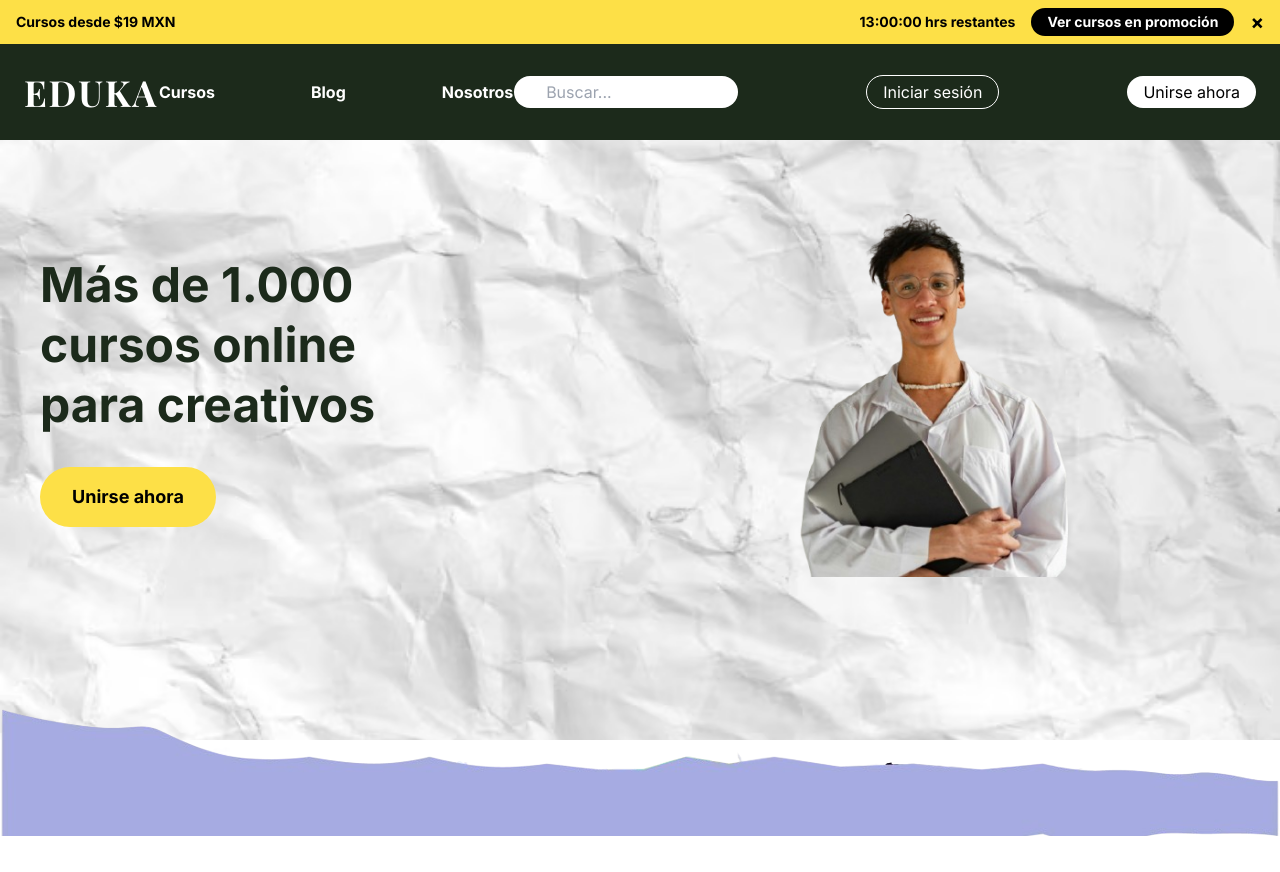
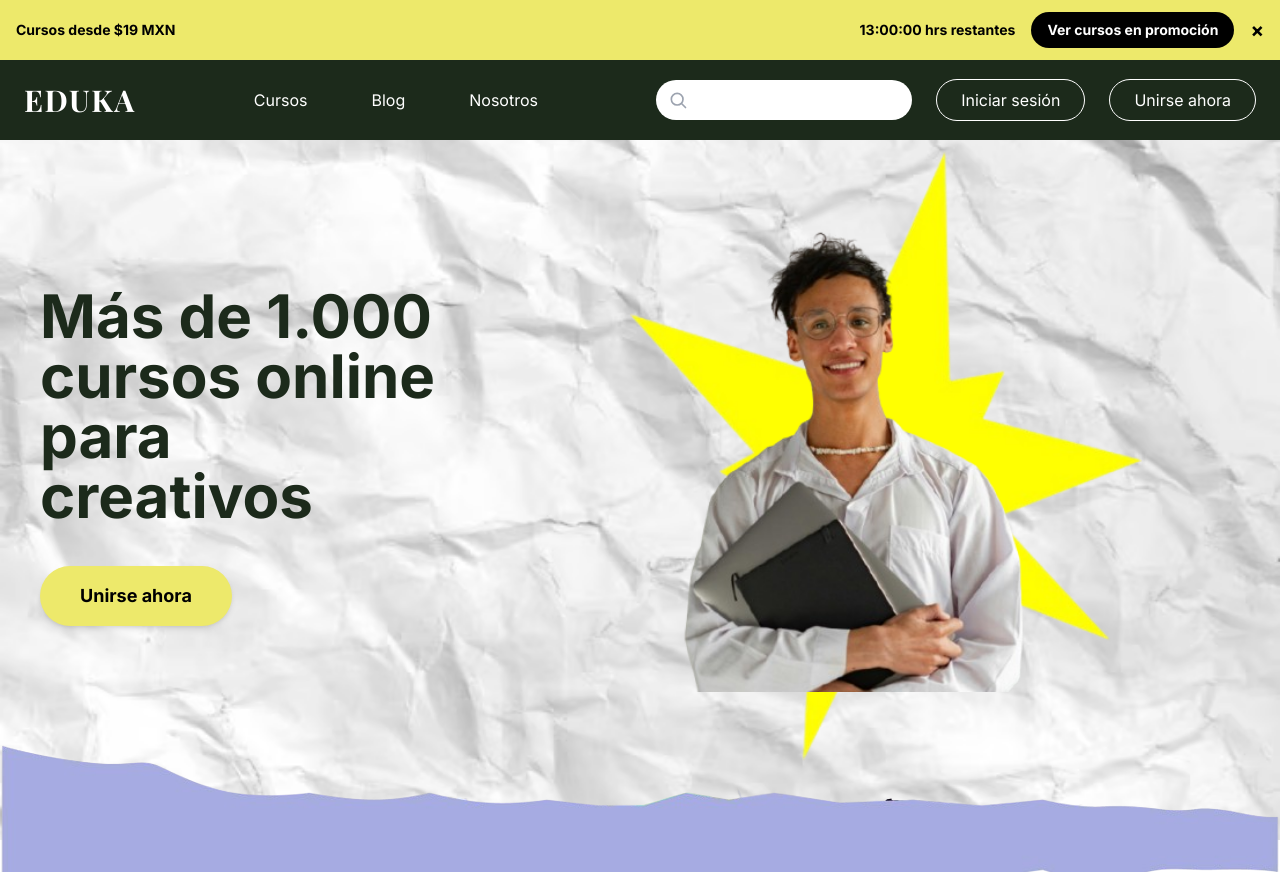
Before and after one commit to Jomaruwu03/EDUKA, a plain HTML site: page index.html in a window 1280 px wide. Before the commit the page ends 836 px from the top, so only its background shows below. Drawn offline with nearby package versions, Linux system fonts and the light colour scheme.

Commit message:
holaaaaaaaaaaaaaaaaaaaaaaaaaaaaaaaaaaa

```diff
--- a/index.html
+++ b/index.html
@@ -13,83 +13,135 @@
     .font-body {
       font-family: 'Inter', sans-serif;
     }
-
-    /* Estrellas/rayos amarillos */
-    .star {
+    .star-shape {
       position: absolute;
-      background: #FDE047;
+      background: #EDE96B;
       clip-path: polygon(50% 0%, 61% 35%, 98% 35%, 68% 57%, 79% 91%, 50% 70%, 21% 91%, 32% 57%, 2% 35%, 39% 35%);
     }
-
-    .ray {
+    .triangle-shape {
       position: absolute;
-      background: #FDE047;
-      transform-origin: center;
+      background: #EDE96B;
     }
   </style>
 </head>
 <body class="bg-white font-body">
 
   <!-- Barra superior -->
-  <div class="bg-yellow-300 text-black text-sm flex justify-between items-center px-4 py-2 font-bold">
+  <div class="bg-[#EDE96B] text-black text-sm flex justify-between items-center px-4 py-3 font-bold">
     <span>Cursos desde $19 MXN</span>
     <div class="flex items-center gap-4">
-      <span>13:00:00 hrs restantes</span>
-      <button class="bg-black text-white px-4 py-1 rounded-full">Ver cursos en promoción</button>
-      <button class="text-xl leading-none">&times;</button>
+      <span class="hidden sm:inline">13:00:00 hrs restantes</span>
+      <button class="bg-black text-white px-4 py-2 rounded-full text-xs sm:text-sm">Ver cursos en promoción</button>
+      <button class="text-xl leading-none hover:opacity-70">&times;</button>
     </div>
   </div>
 
   <!-- Navbar -->
-  <nav class="bg-[#1C2A1B] text-white flex justify-between items-center px-6 py-4 h-24">
-    <div class="text-4xl font-title font-bold tracking-wider">EDUKA</div>
-    <div class="flex gap-24 items-center">
-      <a href="#" class="font-semibold">Cursos</a>
-      <a href="#" class="font-semibold">Blog</a>
-      <a href="#" class="font-semibold">Nosotros</a>
+  <nav class="bg-[#1C2A1B] text-white flex justify-between items-center px-4 sm:px-6 py-4 h-16 sm:h-20 relative">
+
+    <!-- Vista móvil: Solo hamburguesa y buscador -->
+    <div class="md:hidden flex items-center gap-4 w-full">
+      <!-- Botón hamburguesa -->
+      <button id="menu-toggle" class="text-white text-2xl focus:outline-none">
+        <svg class="w-6 h-6" fill="none" stroke="currentColor" viewBox="0 0 24 24">
+          <path stroke-linecap="round" stroke-linejoin="round" stroke-width="2" d="M4 6h16M4 12h16M4 18h16"></path>
+        </svg>
+      </button>
+
+      <!-- Barra de búsqueda móvil -->
+      <div class="relative flex-1">
+        <input type="text" class="pl-10 pr-4 py-2 rounded-full text-black w-full border-0 focus:outline-none" />
+        <span class="absolute left-3 top-1/2 transform -translate-y-1/2 text-gray-400">
+          <svg xmlns="http://www.w3.org/2000/svg" class="h-5 w-5" fill="none" viewBox="0 0 24 24" stroke="currentColor">
+            <circle cx="11" cy="11" r="7" stroke="currentColor" stroke-width="2" fill="none"/>
+            <line x1="16.5" y1="16.5" x2="21" y2="21" stroke="currentColor" stroke-width="2" stroke-linecap="round"/>
+          </svg>
+        </span>
+      </div>
     </div>
-    <div class="flex items-center gap-32">
-      <input type="text" placeholder="Buscar..." class="px-8 py-1 rounded-full text-black w-56" />
-      <button class="border border-white px-4 py-1 rounded-full">Iniciar sesión</button>
-      <button class="bg-white text-black px-4 py-1 rounded-full">Unirse ahora</button>
+
+    <!-- Vista desktop: Logo -->
+    <div class="hidden md:block text-2xl sm:text-3xl font-title font-bold tracking-wider">EDUKA</div>
+
+    <!-- Menú de navegación -->
+    <div id="menu" class="hidden flex-col gap-6 absolute top-16 sm:top-20 left-0 w-full bg-[#1C2A1B] text-white px-6 py-4 z-50 md:static md:flex md:flex-row md:gap-16 md:bg-transparent md:w-auto md:p-0">
+      <a href="#" class="font-medium hover:text-gray-300 py-2 md:py-0">Cursos</a>
+      <a href="#" class="font-medium hover:text-gray-300 py-2 md:py-0">Blog</a>
+      <a href="#" class="font-medium hover:text-gray-300 py-2 md:py-0">Nosotros</a>
     </div>
+
+    <!-- Zona de búsqueda y botones (solo desktop) -->
+    <div class="hidden md:flex items-center gap-6">
+      <div class="relative w-64">
+        <input type="text"  class="pl-10 pr-4 py-2 rounded-full text-black w-full border-0 focus:outline-none focus:ring-2 focus:ring-white" />
+        <span class="absolute left-3 top-1/2 transform -translate-y-1/2 text-gray-400">
+          <svg xmlns="http://www.w3.org/2000/svg" class="h-5 w-5" fill="none" viewBox="0 0 24 24" stroke="currentColor">
+            <circle cx="11" cy="11" r="7" stroke="currentColor" stroke-width="2" fill="none"/>
+            <line x1="16.5" y1="16.5" x2="21" y2="21" stroke="currentColor" stroke-width="2" stroke-linecap="round"/>
+          </svg>
+        </span>
+      </div>
+      <button class="border border-white text-white px-6 py-2 rounded-full hover:bg-white hover:text-black transition-colors">Iniciar sesión</button>
+      <button class="border border-white text-white px-6 py-2 rounded-full hover:bg-white hover:text-black transition-colors">Unirse ahora</button>
+    </div>
+
   </nav>
 
   <!-- Hero Section -->
-  <section class="relative bg-white min-h-[600px] overflow-hidden">
+  <section class="relative bg-white min-h-[500px] sm:min-h-[700px] overflow-hidden">
 
     <!-- Fondo de papel -->
     <img src="img/papel.avif" alt="Fondo papel" class="absolute top-0 left-0 w-full h-full object-cover z-0 opacity-90">
 
-
-
-
-    <div class="relative z-10 flex flex-col md:flex-row items-center justify-between px-10 py-16 max-w-7xl mx-auto">
+    <div class="relative z-10 flex flex-col md:flex-row items-center justify-between px-4 sm:px-10 py-10 sm:py-20 max-w-7xl mx-auto">
 
       <!-- Texto -->
-      <div class="mb-10 md:mb-0 max-w-xl z-30 relative">
-        <h1 class="text-5xl font-bold text-[#1C2A1B] leading-tight mb-8">
+      <div class="mb-10 md:mb-0 max-w-xl z-30 relative w-full md:w-auto">
+        <h1 class="text-4xl sm:text-5xl md:text-6xl font-bold text-[#1C2A1B] leading-tight mb-6 sm:mb-10">
           Más de 1.000<br>
           cursos online<br>
           para creativos
         </h1>
-        <button class="bg-yellow-300 text-black font-bold px-8 py-4 rounded-full text-lg hover:bg-yellow-400 transition-colors">
+        <button class="bg-[#EDE96B] text-black font-bold px-8 sm:px-10 py-3 sm:py-4 rounded-full text-base sm:text-lg hover:bg-yellow-400 transition-colors shadow-md">
           Unirse ahora
         </button>
       </div>
 
-      <!-- Imagen del chico -->
-      <div class="relative ml-20 z-30">
-        <img src="img/magbg.png" alt="Persona creativa" class="relative z-10 w-[35rem] h-auto">
-      </div>
+<!-- Imagen de la persona - Solo visible en desktop -->
+<div class="hidden md:block relative ml-20 z-30" style="width: 45rem; height: auto;">
+  <!-- Estrella detrás -->
+  <img src="img/Estrella.png" alt="Estrella decorativa"
+       class="absolute top-1/2 left-1/2 -translate-x-1/2 -translate-y-1/2 w-[32rem] z-0 pointer-events-none select-none" />
+  <!-- Persona al frente -->
+  <img src="img/magbg.png" alt="Persona creativa"
+       class="relative z-10 w-[45rem] h-auto" />
+</div>
+
     </div>
   </section>
 
-  <!-- Tira morada al frente -->
-  <div class="w-full h-32 relative z-40 -mt-8">
+<!-- Tira morada al frente -->
+  <div class="w-full h-32 relative z-40 -mt-24">
     <img src="img/tiramorada.png" alt="Fondo decorativo inferior"
-         class="absolute inset-0 w-full h-full object-cover object-top" />
-  </div>
+         class="absolute inset-0 w-full h-full object-cover object-top" />
+  </div>
+
+  <script>
+    // Script para el menú móvil
+    document.getElementById('menu-toggle').addEventListener('click', function() {
+      const menu = document.getElementById('menu');
+      menu.classList.toggle('hidden');
+    });
+
+    // Cerrar menú al hacer click en un enlace (mobile)
+    document.querySelectorAll('#menu a').forEach(link => {
+      link.addEventListener('click', function() {
+        if (window.innerWidth < 768) {
+          document.getElementById('menu').classList.add('hidden');
+        }
+      });
+    });
+  </script>
 
 </body>
 </html>
```
Also changed, not shown: img/Estrella.png (added), package-lock.json (added).
